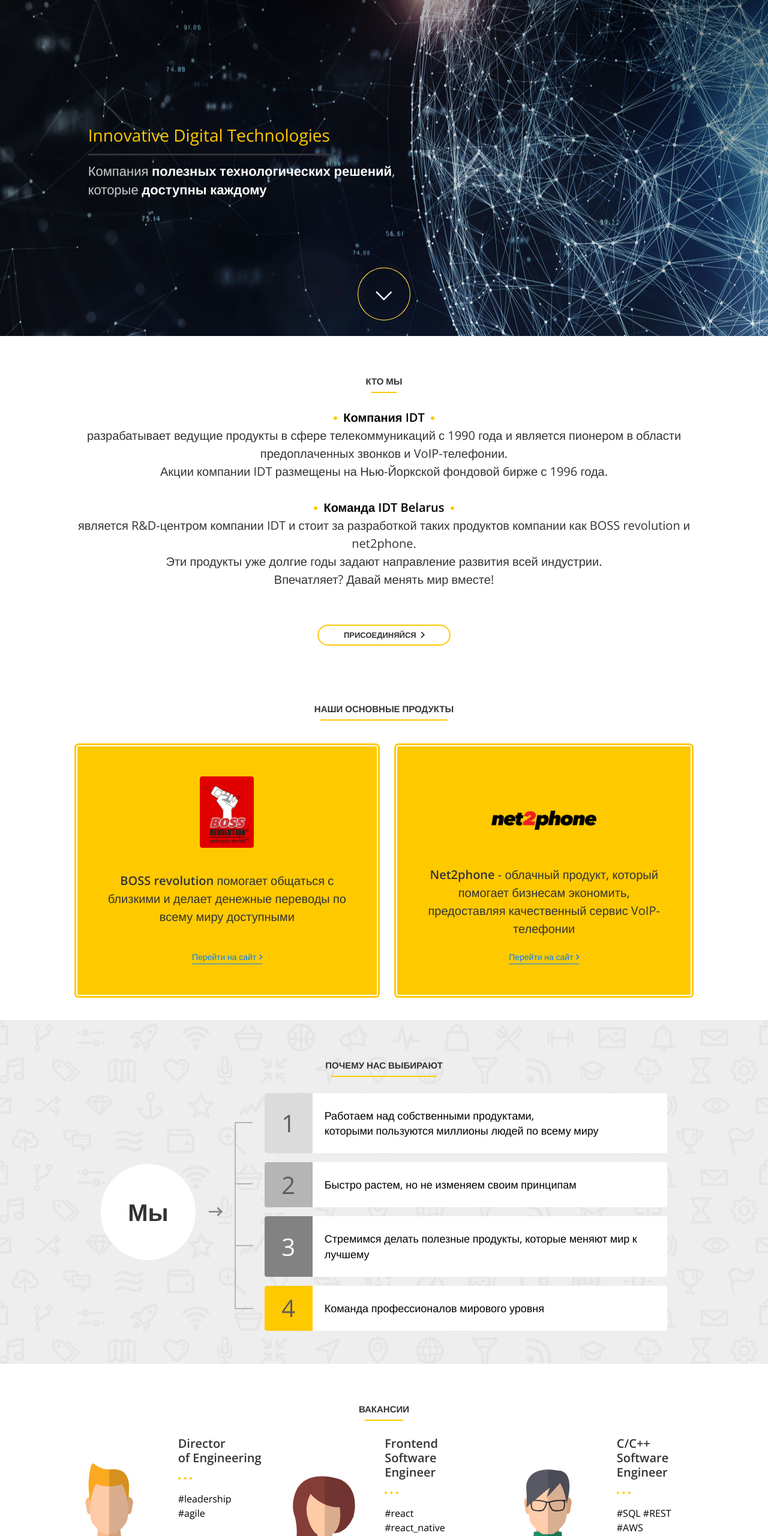
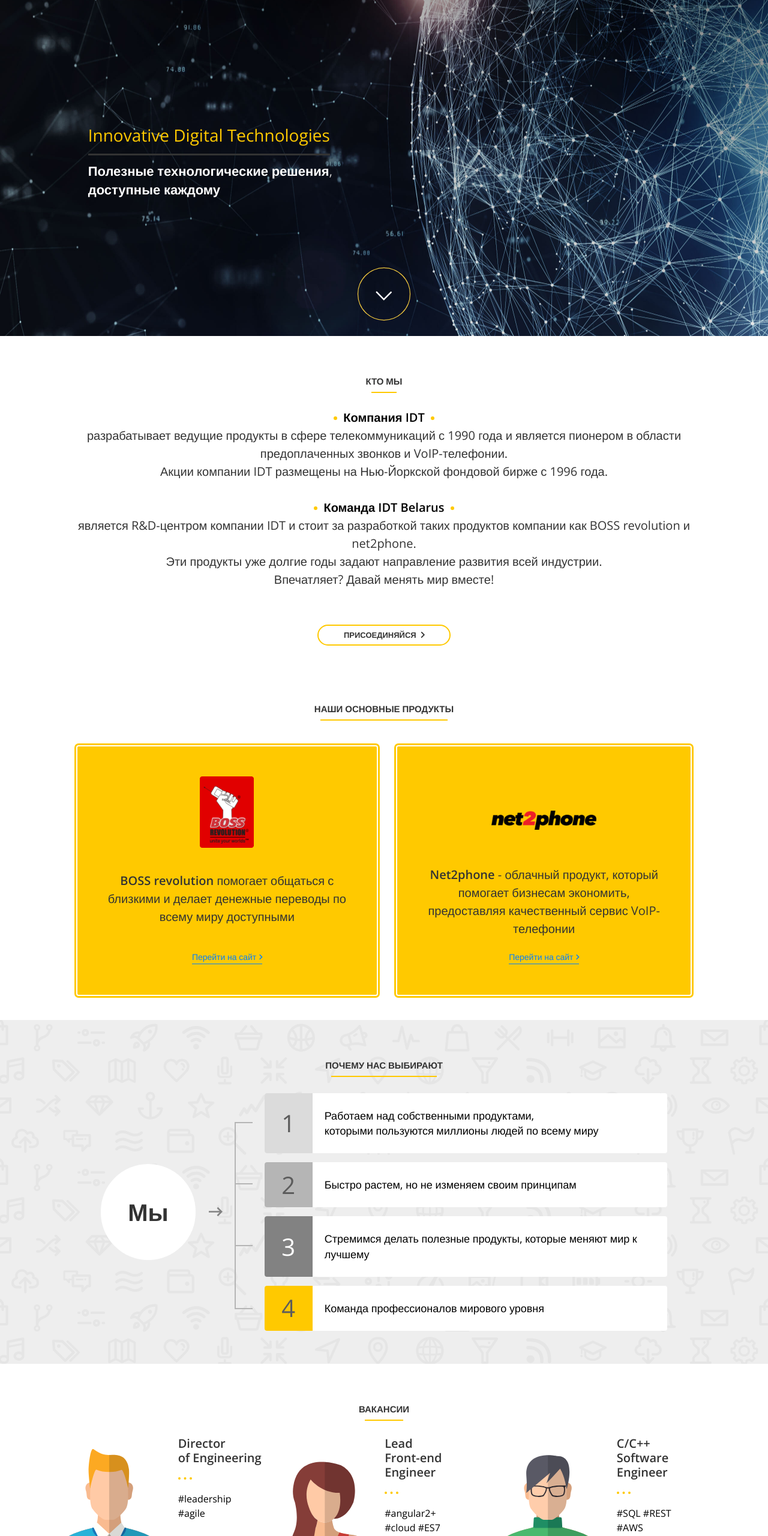
Before and after one commit to anna-artyushkevich/idt.by, a plain HTML site: page docs/index.html in a window 1280 px wide. Shown: the part 240-2800 px from the top of the page at 60% size. Drawn offline with nearby package versions, Linux system fonts and the light colour scheme.

Commit message:
change addree, angular vacancy

```diff
--- a/docs/index.html
+++ b/docs/index.html
@@ -52,7 +52,7 @@
                         <h3 class="slogan-title col-xs-shrink space-in-h-zero-xs">Innovative Digital Technologies</h3>
                     </div>
                     <div class="row col-xs-12 space-out-h-zero-xs">
-                        <h5 class="slogan-title-sub col-xs-shrink space-in-h-zero-xs">Компания <span class="slogan-underlined">полезных технологических решений</span>, <br />которые <span class="slogan-underlined">доступны&nbsp;каждому</span></h5>
+                        <h5 class="slogan-title-sub col-xs-shrink space-in-h-zero-xs"><span class="slogan-underlined">Полезные технологические решения</span>, <br /><span class="slogan-underlined">доступные&nbsp;каждому</span></h5>
                     </div>
                 </div>
                 <div class="arrow-next row row-center-xs space-auto-top-xs space-out-bottom-base-xs">
@@ -178,10 +178,10 @@
                                     <img class="space-auto-top-xs" src="img/position-2.svg" alt="position #2" srcset="img/position-2.svg">
                                 </div>
                                 <div class="col-xs-6 col-sm-6 col-lg-6 col-flex-xs">
-                                    <div class="position-title">Frontend <br />Software <br />Engineer</div>
-                                    <div class="position-hash">#react #react_native #jenkins</div>
+                                    <div class="position-title">Lead <br />Front-end <br />Engineer</div>
+                                    <div class="position-hash">#angular2+ #cloud #ES7</div>
                                     <div class="section-cta space-auto-top-xs">
-                                        <a target="_blank" rel="noopener noreferrer" href="https://jobs.lever.co/idt/51b0f1e9-98e7-4dbc-98f2-59e19d5b6bcc" class="">Подробнее <svg class="arrow-cta"><use xlink:href="#arrow-cta"></svg></a>
+                                        <a target="_blank" rel="noopener noreferrer" href="https://jobs.lever.co/idt/34011c9a-5b02-49f3-ae54-b49feee8970a" class="">Подробнее <svg class="arrow-cta"><use xlink:href="#arrow-cta"></svg></a>
                                     </div>
                                 </div>
                             </div>
@@ -353,7 +353,7 @@
                     </div>
                     <div class="links column col-xs-shrink space-in-left-mega-sm">
                         <div class="title"><span>Контакты</span></div>
-                        <a class="location" target="_blank" rel="noopener noreferrer" href="https://yandex.by/maps/157/minsk/house/undefined/27.600297,53.896798/">пер. Козлова 7, Минск, Беларусь, 220037</a>
+                        <a class="location" target="_blank" rel="noopener noreferrer" href="https://yandex.by/maps/157/minsk/house/undefined/27.580552,53.888887/">ул. Ленина 27 (3 этаж), Минск, Беларусь, 220030</a>
                         <a class="email" href="mailto:minsk-hr@idt.net">minsk-hr@idt.net</a>
                     </div>
                 </div>
```
